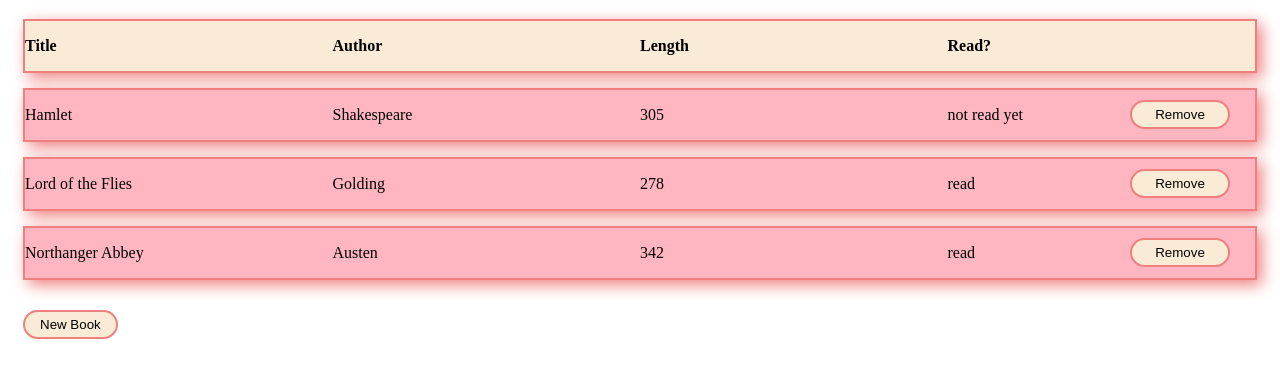
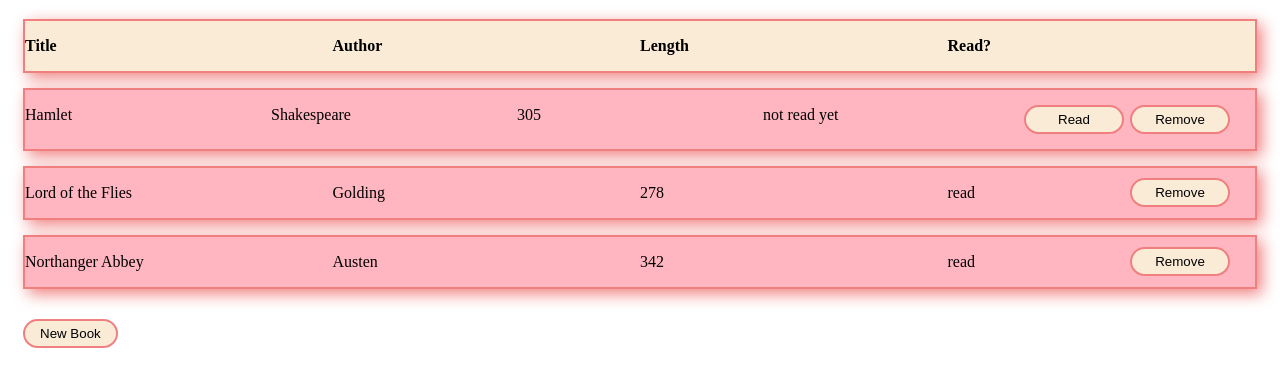
Before and after one commit to aarendsen09-hue/library, a plain HTML site: page index.html in a window 1280 px wide. Shown: the part 61-448 px from the top of the page. Drawn offline with Linux system fonts and the light colour scheme.

Commit message:
Add read button

```diff
--- a/index.html
+++ b/index.html
@@ -3,7 +3,7 @@
 <head>
     <meta charset="UTF-8">
     <meta name="viewport" content="width=device-width, initial-scale=1.0">
-    <title>Document</title>
+    <title>Library</title>
     <script src="java.js" defer></script>
     <link rel="stylesheet" href="styles.css">
 </head>
--- a/java.js
+++ b/java.js
@@ -56,6 +56,23 @@ function displayBooks() {
             }
         });
         bookView.appendChild(removeBtn);
+
+        if (book.read == false || book.read == "not read yet") {
+            const readBtn = document.createElement("button");
+            readBtn.innerText = "Read";
+            readBtn.classList.add("reader");
+            readBtn.dataset.id = book.id;
+            bookView.appendChild(readBtn);
+            readBtn.addEventListener("click", function(e) {
+            for (var i=0; i<myLibrary.length; i++) {
+                if (myLibrary[i].id == e.target.dataset.id) {
+                    myLibrary[i].read = "read";
+                    displayBooks();
+                }
+            }
+        });
+        }
+
     }
 }
 
--- a/styles.css
+++ b/styles.css
@@ -28,3 +28,8 @@ button {
     right: 10px;
     align-self: center;
 }
+
+.reader {
+    width: 100px;
+    align-self: center;
+}
```
